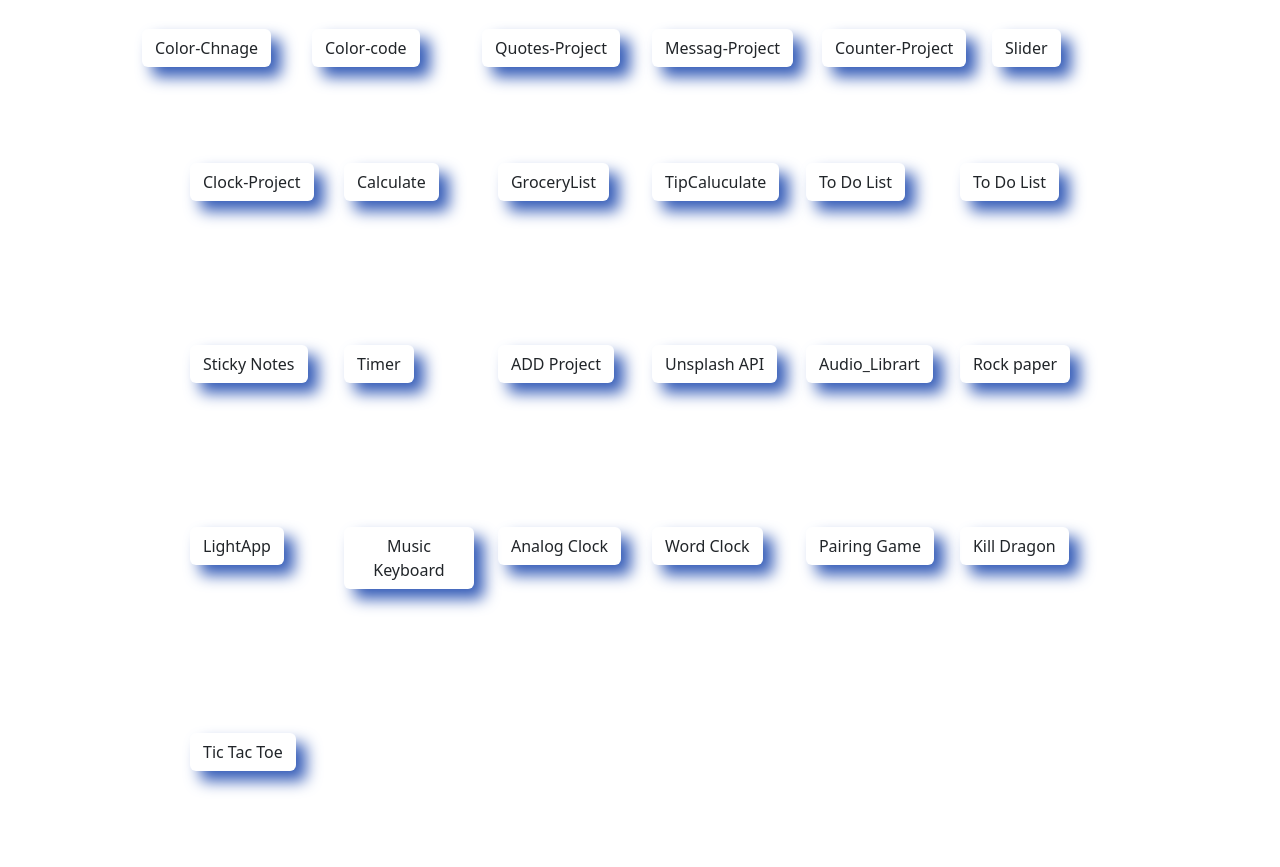
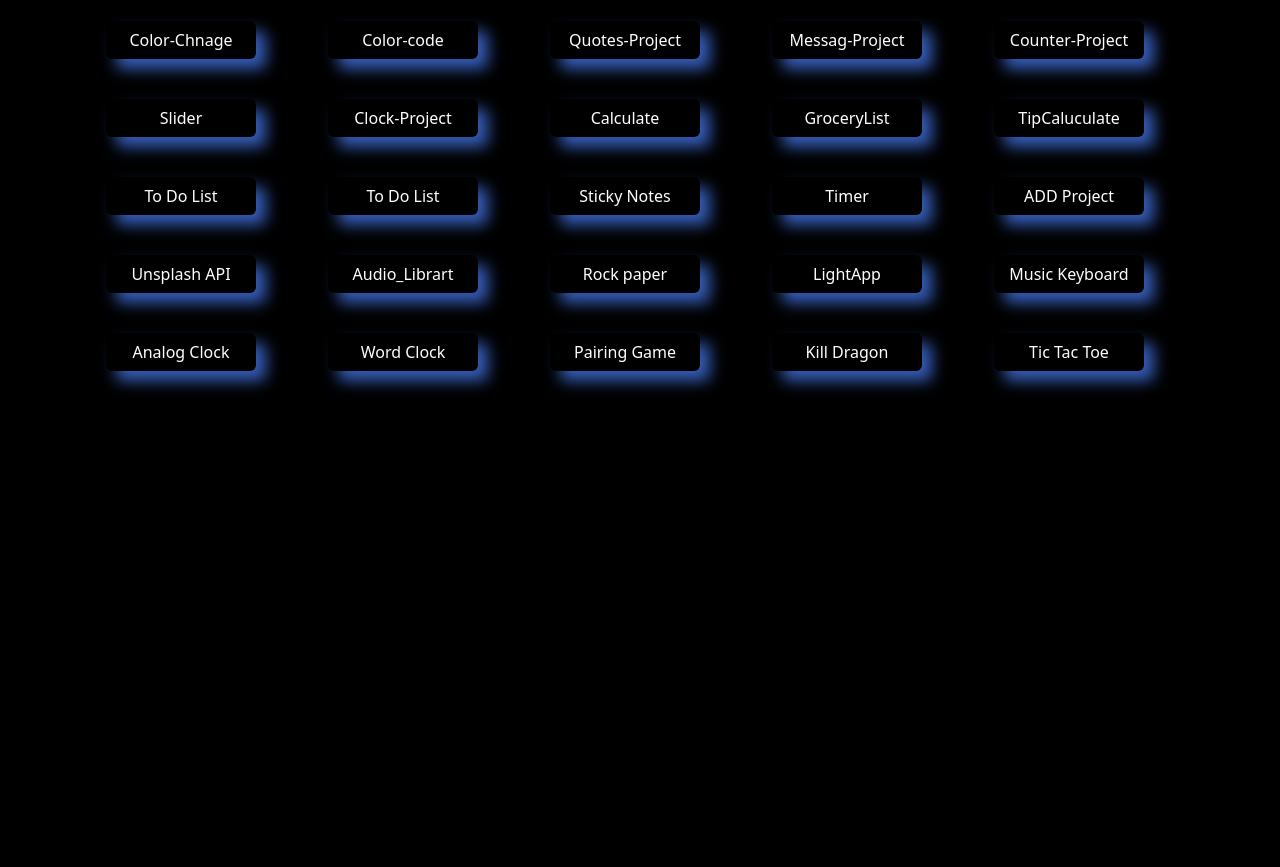
Before and after one commit to lakhan0007/All-Project, a plain HTML site: page index.html in a window 1280 px wide. Shown: the part 67-934 px from the top of the page. After the commit the page ends 800 px from the top, so only its background shows below. Drawn offline with nearby package versions, Linux system fonts and the light colour scheme.

Commit message:
responsive design implemented

```diff
--- a/index.html
+++ b/index.html
@@ -15,100 +15,101 @@
         crossorigin="anonymous"></script>
 </head>
 
-<body>
-    <div>
-        <h1 class="h1">Hey! This is my All Projects</h1>
-    </div>
-
+<body class="bg-black">
 
     <div class="container">
-        <div class="row m-5">
-            <div class="col-md-2">
+        <h1 class="h1">Hey! This is my All Projects</h1>
+        <div class="row mt-4 text-center">
+            <div class="col-md-2 m-3">
                 <a href="https://lakhan0007.github.io/ColorChange_Project-1/" class="btn"
                     target="_blank">Color-Chnage</a>
             </div>
-            <div class="col-md-2">
+            <div class="col-md-2 m-3">
                 <a href="https://lakhan0007.github.io/ColorCode_Project-2/" class="btn" target="_blank">Color-code</a>
             </div>
-            <div class="col-md-2">
+            <div class="col-md-2 m-3">
                 <a href="https://lakhan0007.github.io/Quotes_Project-3/" class="btn" target="_blank">Quotes-Project</a>
             </div>
-            <div class="col-md-2">
+            <div class="col-md-2 m-3">
                 <a href="https://lakhan0007.github.io/Messag_Project-4/" class="btn" target="_blank">Messag-Project</a>
             </div>
-            <div class="col-md-2">
+            <div class="col-md-2 m-3">
                 <a href="https://lakhan0007.github.io/Counter_project-5/" class="btn"
                     target="_blank">Counter-Project</a>
             </div>
-            <div class="col-md-2">
+        </div>
+        <div class="row mt-2 text-center">
+
+            <div class="col-md-2 m-3">
                 <a href="https://lakhan0007.github.io/Slider_project-6/" class="btn" target="_blank">Slider</a>
             </div>
-        </div>
-        <div class="row m-5 p-5">
-            <div class="col-md-2">
+            <div class="col-md-2 m-3">
                 <a href="https://lakhan0007.github.io/Clock_project-7/" class="btn" target="_blank">Clock-Project</a>
             </div>
-            <div class="col-md-2">
+            <div class="col-md-2 m-3">
                 <a href="https://lakhan0007.github.io/Calculate_project-8/" class="btn" target="_blank">Calculate</a>
             </div>
-            <div class="col-md-2">
+            <div class="col-md-2 m-3">
                 <a href="https://lakhan0007.github.io/GroceryList_project--9/" class="btn" target="_blank">GroceryList</a>
             </div>
-            <div class="col-md-2">
+            <div class="col-md-2 m-3">
                 <a href="https://lakhan0007.github.io/TipCaluculate_project-10/" class="btn"
                 target="_blank">TipCaluculate</a>
             </div>
-            <div class="col-md-2">
+        </div>
+        <div class="row mt-2 text-center">
+
+            <div class="col-md-2 m-3">
                 <a href="https://lakhan0007.github.io/To-Do-List_project-12/" class="btn" target="_blank">To Do List</a>
             </div>
-            <div class="col-md-2">
+            <div class="col-md-2 m-3">
                 <a href="https://lakhan0007.github.io/To-Do-List_project-12/" class="btn" target="_blank">To Do List</a>
             </div>
-        </div>
-        <div class="row m-5 p-5">
-            <div class="col-md-2">
+            <div class="col-md-2 m-3">
                 <a href="https://lakhan0007.github.io/Sticky-Notes_project_13/" class="btn" target="_blank">Sticky Notes</a>
             </div>
-            <div class="col-md-2">
+            <div class="col-md-2 m-3">
                 <a href="https://lakhan0007.github.io/Timer_project-14/" class="btn" target="_blank">Timer</a>
             </div>
-            <div class="col-md-2">
+            <div class="col-md-2 m-3">
                 <a href="https://lakhan0007.github.io/Add_Project-15/" class="btn" target="_blank">ADD Project</a>
             </div>
-            <div class="col-md-2">
+        </div>
+        <div class="row mt-2 text-center">
+
+            <div class="col-md-2 m-3">
                 <a href="https://lakhan0007.github.io/Unsplash_API_project-16/" class="btn" target="_blank">Unsplash API</a>
             </div>
-            <div class="col-md-2">
+            <div class="col-md-2 m-3">
                 <a href="https://lakhan0007.github.io/Audio_Librart_Project-17/" class="btn"
                 target="_blank">Audio_Librart</a>
             </div>
-            <div class="col-md-2">
+            <div class="col-md-2 m-3">
                 <a href="https://lakhan0007.github.io/Rock_paper_project-18/" class="btn" target="_blank">Rock paper</a>
             </div>
-        </div>
-        <div class="row m-5 p-5">
-            <div class="col-md-2">
+            <div class="col-md-2 m-3">
                 <a href="https://lakhan0007.github.io/LightApp_Project-19/" class="btn" target="_blank">LightApp</a>
             </div>
-            <div class="col-md-2">
+            <div class="col-md-2 m-3">
                 <a href="https://lakhan0007.github.io/Music_Keyboard_Project-20/" class="btn" target="_blank">Music
                     Keyboard</a>
             </div>
-            <div class="col-md-2">
+        </div>
+        <div class="row mt-2 text-center">
+
+            <div class="col-md-2 m-3">
                 <a href="https://lakhan0007.github.io/Analog_Clock_Project-21/" class="btn" target="_blank">Analog Clock</a>
             </div>
-            <div class="col-md-2">
+            <div class="col-md-2 m-3">
                 <a href="https://lakhan0007.github.io/Word_Clock_Project-22/" class="btn" target="_blank">Word Clock</a>
             </div>
-            <div class="col-md-2">
+            <div class="col-md-2 m-3">
                 <a href="https://lakhan0007.github.io/Pairing_Game_project-23/" class="btn" target="_blank">Pairing Game</a>
             </div>
-            <div class="col-md-2">
+            <div class="col-md-2 m-3">
                 <a href="https://lakhan0007.github.io/Kill_Dragon_Project-24/" class="btn" target="_blank">Kill Dragon</a>
             </div>
-        </div>
-        <div class="row m-5 p-5">
-            <div class="col-md-2">
+            <div class="col-md-2 m-3">
                 <a href="https://lakhan0007.github.io/Tic_Tac_Toe_Project-25/" class="btn" target="_blank">Tic Tac Toe</a>
             </div>
         </div>
--- a/style.css
+++ b/style.css
@@ -1,6 +1,7 @@
 body{
     background-color: black;
-    margin: 0 auto ;
+    margin: 0 auto;
+    padding: 0 auto;
 
     /* background:border-box; */
 }
@@ -18,12 +19,12 @@ body{
 
 .btn{
         /* height: 100px; */
-        /* width: 800px; */
+         width: 150px;
         font-size: 20px;
         background: transparent;
         padding: 15px 20px;
         border-radius: 5px;
-        color: white;
+        color: white !important;
         box-shadow: 10px 10px 15px rgb(54, 93, 184);
         text-decoration: none;
     }
@@ -31,12 +32,3 @@ body{
         background-color: orange;
         color:aqua;
 }
-
-
-.abc{
-    /* width: 24%; */
-    /* height: ; */
-    /* margin-bottom: 2%; */
-    display: flex;
-    justify-content: space-between;
-}
```
